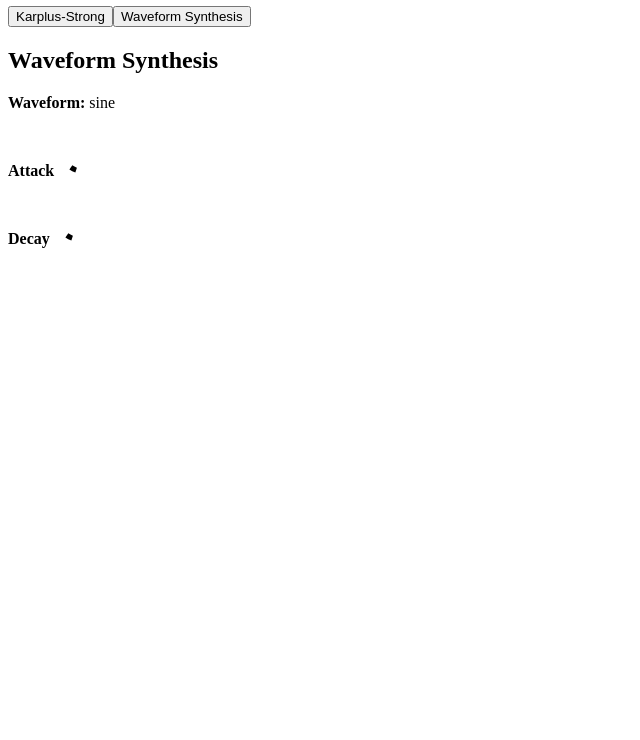
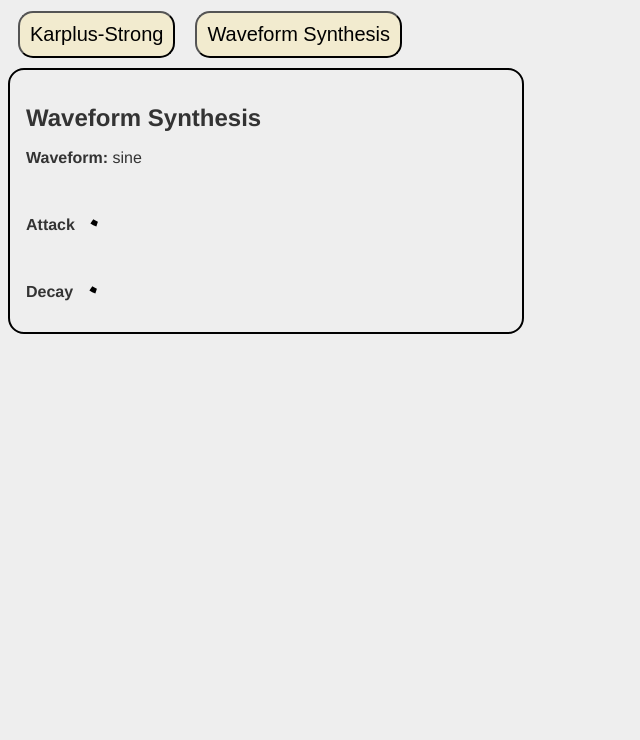
Before and after one commit to dtreiter/midi-synth, a website with bundled scripts: page src/index.html in a window 1280 px wide. Shown: the part 60-800 px from the top of the page, without its empty margins (0-640 px from the left). Built offline with nearby package versions, Linux system fonts and the light colour scheme.

Commit message:
Improve styling

```diff
--- a/src/index.html
+++ b/src/index.html
@@ -1,6 +1,32 @@
 <html>
   <head>
     <title>Web Synth</title>
+    <style>
+      body {
+        font-family: Helvetica;
+        line-height: 1;
+        background-color: #eeeeee;
+        color: #333333;
+      }
+
+      button {
+        padding: 10px;
+        margin: 10px;
+        border-radius: 15px;
+        background-color: hsl(48, 56%, 88%);
+        font-size: 20px;
+      }
+
+      karplus-panel,
+      synth-panel {
+        border: 2px solid black;
+        border-radius: 1rem;
+        display: block;
+        max-width: 30rem;
+        padding: 1rem;
+        background-color: #eeeeee;
+      }
+    </style>
   </head>
   <body>
     <script type="module" src="index.js"></script>
```
